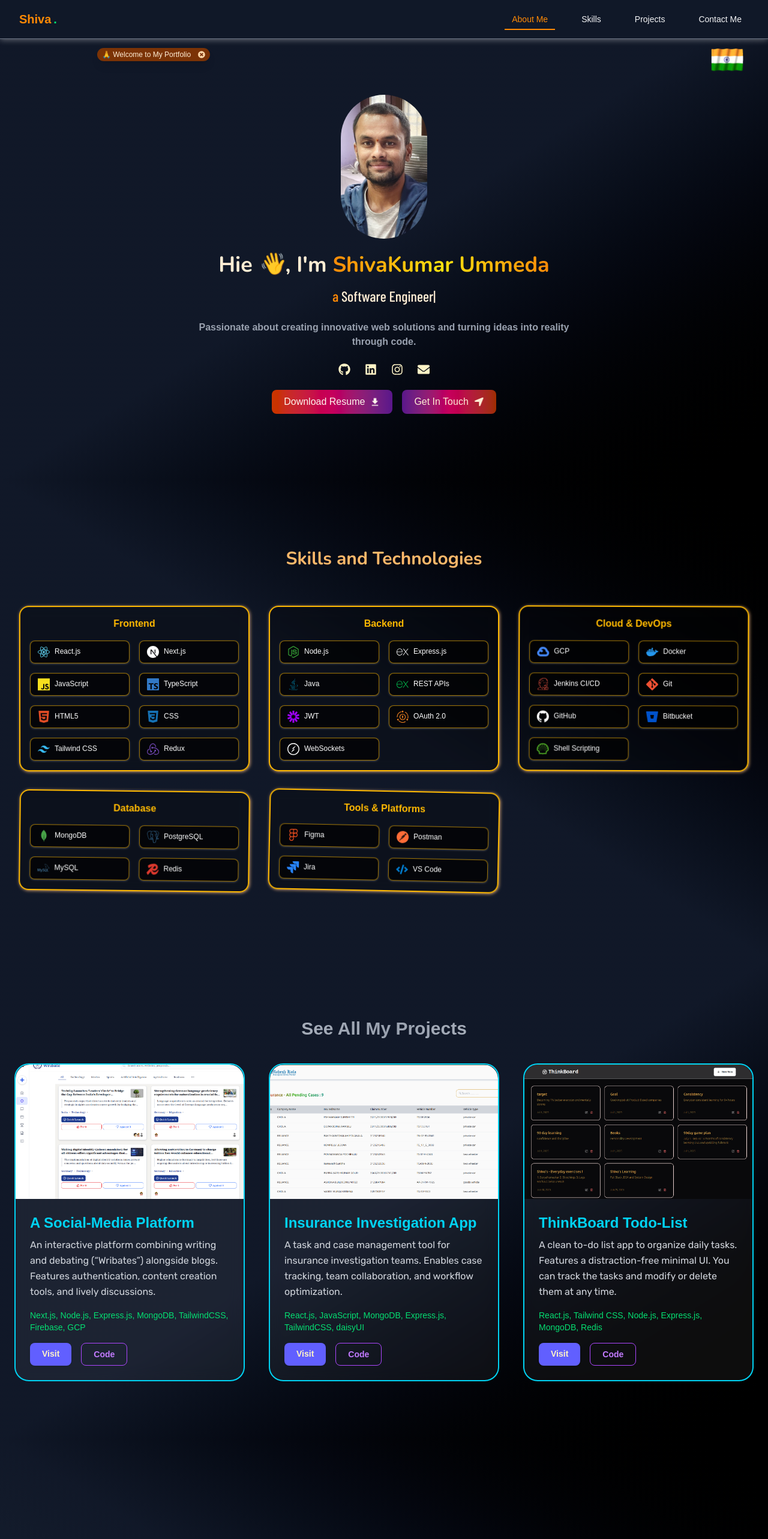
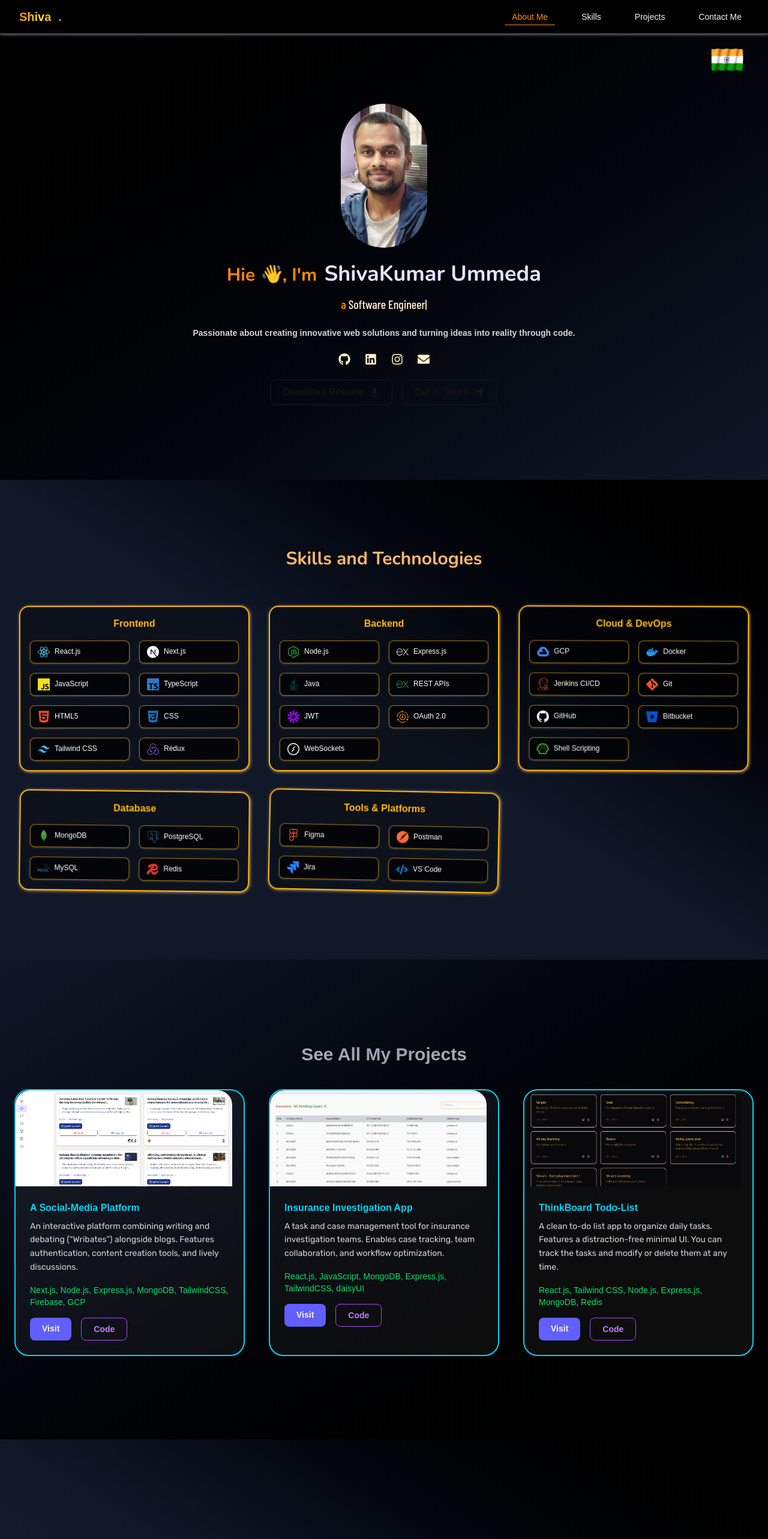
Before and after one commit to ShivakumarU/shivakumar, a Next.js app: page / in a window 1280 px wide. Shown: the top 2566 px of the page at 60% size. Built offline with nearby package versions, Linux system fonts and the light colour scheme; a web font is replaced by a local one.

Commit message:
Homepage fixed

```diff
--- a/app/components/About.jsx
+++ b/app/components/About.jsx
@@ -66,20 +66,8 @@ export default function About(){
   return(
   <section
           id="about"
-          className="min-h-screen flex flex-col items-center justify-center bg-gradient-to-br from-gray-900 to-black via-gray-900 px-4 sm:px-6 lg:px-8 relative"
+          className="min-h-screen flex flex-col items-center justify-center bg-gradient-to-br to-gray-900 from-black px-4 sm:px-6 lg:px-8 relative"
         >
-            {/* Dismissable Banner */}
-            {isVisible && (
-              <div className="fixed top-20 md:left-1/5 left-1/2 -translate-x-1/2 bg-amber-900 text-orange-100 rounded-xl px-2 py-[3px] text-[9px] sm:text-xs md:text-md flex items-center gap-1 shadow-lg w-fit">
-                <span>🙏 Welcome to My Portfolio</span>
-                <button
-                  onClick={() => setIsVisible(false)}
-                  className="text-orange-200 hover:text-gray-200 font-bold ml-2 cursor-pointer"
-                >
-                  <FaTimesCircle />
-                </button>
-              </div>
-            )}
 
             {/* Profile Image */}
             <div className="w-28 h-40 sm:w-36 sm:h-56 md:w-36 md:h-60 rounded-full overflow-hidden mb-6 lg:mt-12">
@@ -95,15 +83,15 @@ export default function About(){
 
             {/* Heading */}
             <h1
-              className={`text-2xl sm:text-3xl md:text-4xl font-bold text-orange-100 mb-4 text-center ${nunito.className}`}
+              className={`text-xl sm:text-2xl md:text-3xl font-bold text-orange-400 mb-4 text-center ${nunito.className}`}
             >
               Hie <span className="wave-hand">👋</span>, I&apos;m{" "}
-              <span className="gradient-flex">ShivaKumar Ummeda</span>
+              <span className='text-indigo-100 text-2xl sm:text-3xl md:text-4xl md:ml-1'>ShivaKumar Ummeda</span>
             </h1>
 
             {/* Typing Effect */}
             <p
-              className={`text-lg sm:text-xl md:text-2xl text-orange-100 mb-6 text-center ${barlowCondensed.className}`}
+              className={`text-lg sm:text-xl md:text-xl text-orange-100 mb-6 text-center ${barlowCondensed.className}`}
             >
               <span className="text-orange-400">{phrases[index].article}&nbsp;</span>
               {phrases[index].role.substring(0, subIndex)}
@@ -112,7 +100,7 @@ export default function About(){
 
             {/* Subtext */}
             <p
-              className={`text-sm sm:text-base md:text-md text-gray-400 max-w-2xl text-center mx-auto mb-6 ${eduHand.className}`}
+              className={`text-sm sm:text-base md:text-sm text-gray-300 max-w-2xl text-center mx-auto mb-6 ${eduHand.className}`}
             >
               Passionate about creating innovative web solutions and turning ideas into
               reality through code.
@@ -157,7 +145,7 @@ export default function About(){
               <ResumeModal />
               <Link
                 href="#contact"
-                className="flex items-center gap-2 bg-gradient-to-r from-purple-900 via-pink-700 to-orange-800 text-orange-100 px-5 py-2 rounded-lg font-medium hover:from-purple-900 hover:via-purple-900 hover:to-pink-700 hover:text-gray-100 transition text-xs md:text-base"
+                className="flex items-center gap-2 border-1 px-5 py-2 rounded-lg font-medium hover:text-orange-400 hover:bg-gray-900 transition text-xs md:text-base"
               >
                 Get In Touch <FaLocationArrow className="text-sm md:text-lg leftRight" />
               </Link>
--- a/app/components/Navbar.js
+++ b/app/components/Navbar.js
@@ -32,13 +32,13 @@ export default function Navbar() {
   }, []);
 
   return (
-    <nav className="bg-gray-900 fixed w-full top-0 z-50 border-b-[0.1px] border-gray-500 shadow-[0px_1px_10px_rgba(255,255,255,0.4)]">
+    <nav className="bg-black fixed w-full top-0 z-50 border-b-[0.1px] border-gray-500 shadow-[0px_1px_5px_rgba(255,255,255,0.4)]">
       <div className="max-w-7xl mx-auto px-4 sm:px-6 lg:px-8">
-        <div className="flex justify-between items-center md:h-16 h-14">
+        <div className="flex justify-between items-center md:h-14 h-14">
           {/* Logo */}
           <Link href="#home" className="flex items-center">
-            <span className="md:text-xl text-md font-bold text-orange-400">
-              Shiva<span className="text-green-400 ml-1">.</span>
+            <span className="md:text-xl text-md font-bold gradient-flex">
+              Shiva<span className="text-gray-500 ml-1">.</span>
             </span>
           </Link>
 
@@ -49,11 +49,11 @@ export default function Navbar() {
                 <Link
                   key={item.name}
                   href={item.href}
-                  className={`relative px-3 py-2 rounded-md text-sm font-medium transition-colors duration-200
+                  className={`relative px-3 py-1 rounded-md text-sm font-medium transition-colors duration-200
                     ${activeSection === item.href.replace('#', '')
                       ? "text-orange-400 before:w-full"
                       : "text-gray-100 hover:text-orange-400 before:w-0"}
-                    before:content-[''] before:absolute before:left-0 before:bottom-0 before:h-[2px] before:bg-orange-400
+                    before:content-[''] before:absolute before:left-0 before:bottom-0 before:h-[1px] before:bg-orange-400
                     before:transition-all before:duration-600 before:ease-out`}
                 >
                   {item.name}
--- a/app/components/Projects.jsx
+++ b/app/components/Projects.jsx
@@ -53,7 +53,7 @@ export default function Projects() {
   return (
     <section
       id="projects"
-      className="relative min-h-screen flex items-center justify-center bg-gradient-to-br from-gray-900 via-gray-900 to-black py-24 px-6"
+      className="relative min-h-screen flex items-center justify-center bg-gradient-to-br from-gray-900 to-black py-28 px-6"
     >
       <div className="max-w-7xl mx-auto w-full">
         {/* Title */}
@@ -61,7 +61,7 @@ export default function Projects() {
             initial={{ opacity: 0, y: -30 }}
             animate={{ opacity: 1, y: 0 }}
             transition={{ duration: 0.8 }}
-            className="text-3xl md:text-3xl font-bold text-center bg-gradient-to-r from-gray-300 via-gray-400 to-gray-300 bg-clip-text text-transparent mb-10"
+            className="text-2xl md:text-3xl font-bold text-center bg-gradient-to-r from-gray-300 via-gray-400 to-gray-300 bg-clip-text text-transparent mb-10"
             >
             See All My Projects
         </motion.h2>
@@ -82,7 +82,7 @@ export default function Projects() {
               className="bg-white/5 backdrop-blur-md rounded-3xl overflow-hidden flex flex-col cursor-pointer transition-transform duration-300 border-2 border-cyan-400"
             >
               {/* Project Screenshot */}
-              <div className="relative w-full h-48 md:h-56 overflow-hidden rounded-t-3xl">
+              <div className="align-center relative w-[95%] h-40 overflow-hidden rounded-t-3xl">
                 <img
                   src={project.imgSrc}
                   alt={project.title}
@@ -95,8 +95,8 @@ export default function Projects() {
 
               {/* Project Info */}
               <div className="p-6 flex flex-col">
-                <h3 className="text-2xl font-semibold text-cyan-400 mb-2">{project.title}</h3>
-                <p className={`text-gray-300 mb-4 leading-relaxed ${rubik.className}`}>
+                <h3 className="text-md font-semibold text-cyan-400 mb-2">{project.title}</h3>
+                <p className={`text-sm text-gray-300 mb-4 leading-relaxed ${rubik.className}`}>
                   {project.description}
                 </p>
                 <p className="text-sm text-green-400 font-medium mb-4">{project.tech}</p>
--- a/app/components/ResumeModal.jsx
+++ b/app/components/ResumeModal.jsx
@@ -20,7 +20,7 @@ export default function ResumeModal() {
     <>
       <button
         onClick={() => setShowModal(true)}
-        className="flex items-center gap-2 bg-gradient-to-r from-orange-700 via-pink-700 to-purple-900 hover:from-purple-900 hover:to-orange-700 hover:via-pink-700 text-orange-50 hover:text-white px-5 py-2 rounded-lg md:font-medium transition-colors duration-200 text-xs md:text-base cursor-pointer"
+        className="flex items-center gap-2 border-1 hover:bg-gray-900 hover:text-orange-400 px-5 py-2 rounded-lg md:font-medium transition-colors duration-200 text-xs md:text-base cursor-pointer"
       >
         Download Resume <MdFileDownload className="md:text-lg text-sm upDown" />
       </button>
```
